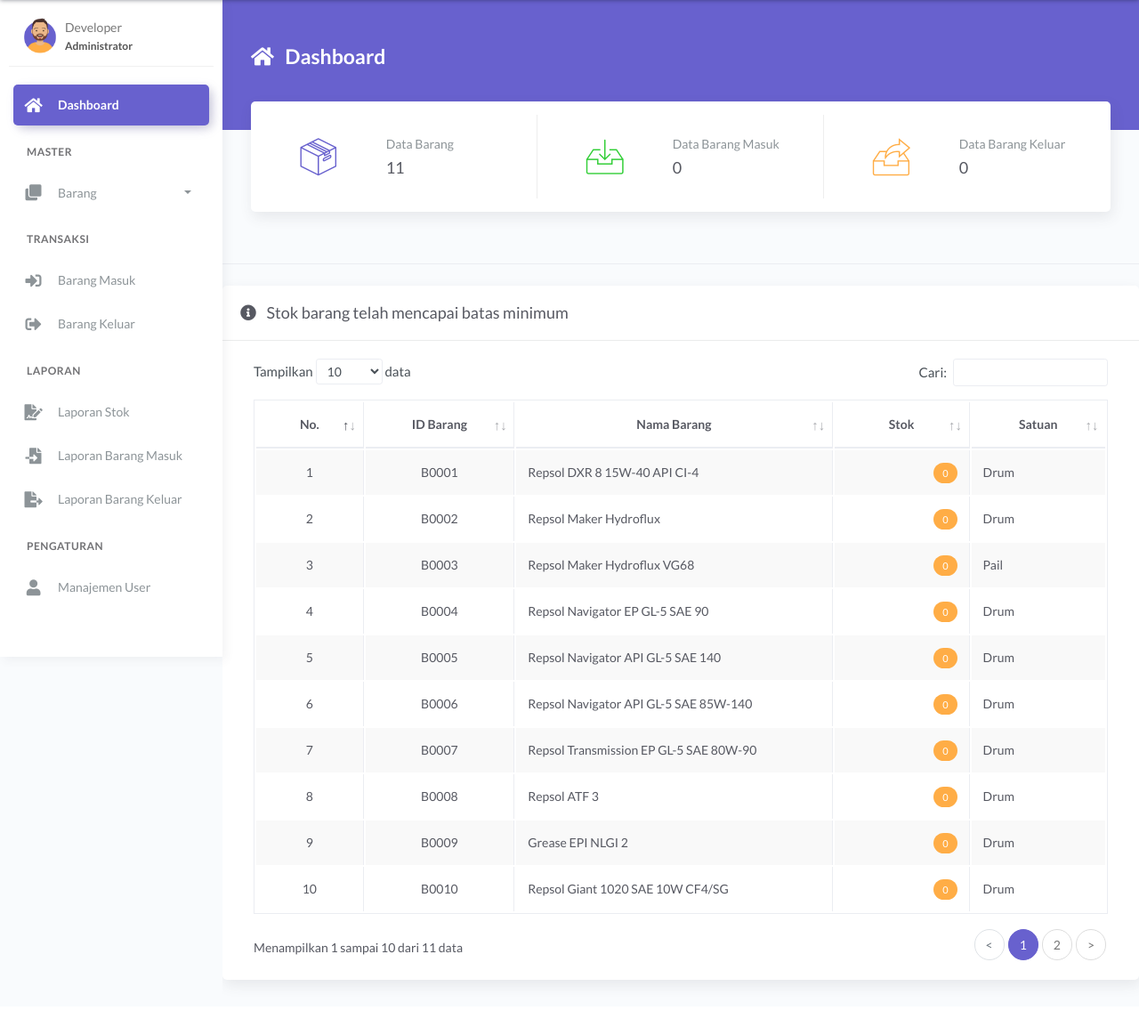
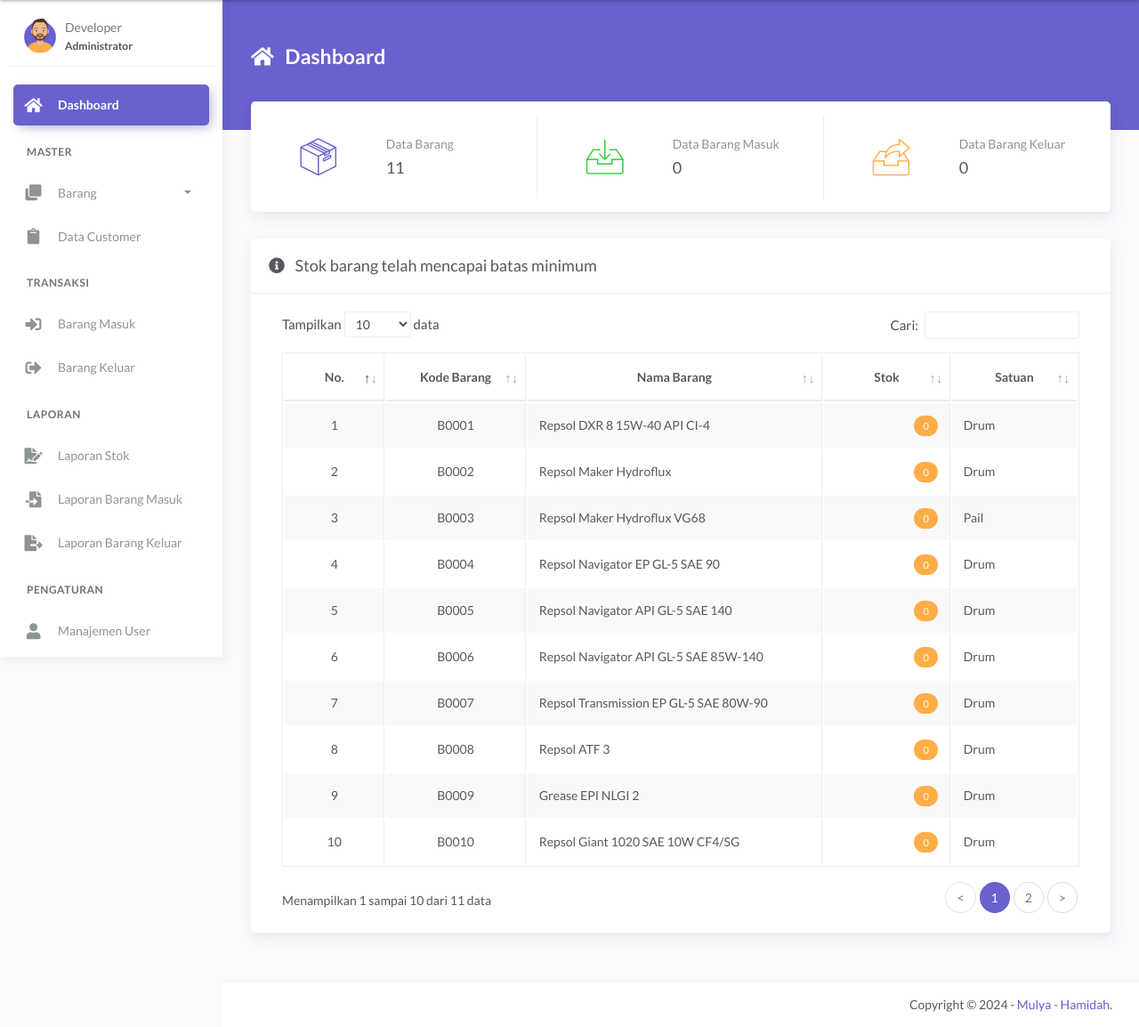
Before and after one commit to mulyaEvrything/gudang, a PHP site: the page made by main.php in a window 1280 px wide. Shown: the part 62-1216 px from the top of the page at 89% size. Before the commit the page ends 1172 px from the top, so only its background shows below. Run offline with PHP 8.4, Linux system fonts and the light colour scheme; a user stored in the database is signed in; data comes from the database, SQL or seed files in the repository; data that the repository does not hold is empty.

Commit message:
Update lagi

```diff
--- a/content.php
+++ b/content.php
@@ -91,6 +91,18 @@
     // panggil file form entri barang keluar
     include "modules/barang-keluar/form_entri.php";
   }
+
+  // jika module yang dipilih "data_customer" dan hak akses bukan "Kepala Gudang"
+  elseif ($_GET['module'] == 'data_customer' && $_SESSION['hak_akses'] != 'Kepala Gudang') {
+    // panggil file tampil_data
+    include "modules/data-customer/tampil_data.php";
+  }
+  // jika module yang dipilih "form_entri_customer" dan hak akses bukan "Kepala Gudang"
+  elseif ($_GET['module'] == 'form_entri_customer' && $_SESSION['hak_akses'] != 'Kepala Gudang') {
+    // panggil file form_entri_customer
+    include "modules/data-customer/form_entri.php";
+  }
+
   // jika module yang dipilih "laporan_stok"
   elseif ($_GET['module'] == 'laporan_stok') {
     // panggil file tampil data laporan stok
--- a/login.php
+++ b/login.php
@@ -112,7 +112,7 @@
 
         <!-- footer -->
         <div class="login-footer mt-4">
-          <span class="msg">&copy; Code Null - 2023</span>
+          <span class="msg">&copy; Mulya - Hamidah - 2024</span>
          </div>
       </form>
     </div>
--- a/main.php
+++ b/main.php
@@ -177,7 +177,7 @@
         <footer class="footer">
           <div class="container-fluid">
             <div class="copyright ml-auto">
-              Copyright &copy; 2023 - <a href="#" class="text-secondary">Code Null</a>.
+              Copyright &copy; 2024 - <a href="#" class="text-secondary">Mulya - Hamidah</a>.
             </div>
           </div>
         </footer>
--- a/modules/barang/tampil_data.php
+++ b/modules/barang/tampil_data.php
@@ -98,7 +98,7 @@
             <thead>
               <tr>
                 <th class="text-center">No.</th>
-                <th class="text-center">ID Barang</th>
+                <th class="text-center">Kode Barang</th>
                 <th class="text-center">Nama Barang</th>
                 <th class="text-center">Harga Satuan</th>
                 <th class="text-center">Satuan</th>
--- a/modules/barang/tampil_detail.php
+++ b/modules/barang/tampil_detail.php
@@ -59,7 +59,7 @@
           <div class="card-body">
             <table class="table table-striped">
               <tr>
-                <td width="120">ID Barang</td>
+                <td width="120">Kode Barang</td>
                 <td width="10">:</td>
                 <td><?php echo $data['id_barang']; ?></td>
               </tr>
@@ -82,7 +82,7 @@
               <tr>
                 <td>Harga Satuan</td>
                 <td>:</td>
-                <td><?php echo 'Rp ' . number_format($data['harga'],0,',','.');?></td>
+                <td><?php echo 'Rp ' . number_format($data['harga'],0,'.','.');?></td>
               </tr>
               <tr>
                 <td>Satuan</td>
--- a/modules/dashboard/tampil_data.php
+++ b/modules/dashboard/tampil_data.php
@@ -121,25 +121,6 @@
         </div>
       </div>
     </div>
-
-    <?php
-    // mengecek hak akses
-    // jika hak akses bukan "Kepala Gudang"
-    if ($_SESSION['hak_akses'] != 'Kepala Gudang') { ?>
-      <!-- tampilkan informasi jumlah data jenis barang, satuan, dan user -->
-      <div class="row">
-        <!-- menampilkan informasi jumlah data jenis barang -->
-
-        <!-- menampilkan informasi jumlah data satuan -->
-
-        </div>
-        <!-- menampilkan informasi jumlah data user -->
-        <!--  -->
-      </div>
-                              <!-- @mulya.evrythings -->
-      <hr class="mt-1 pb-2">
-    <?php } ?>
-
     <!-- menampilkan informasi stok barang yang telah mencapai batas minimum -->
     <div class="card">
       <div class="card-header">
@@ -153,7 +134,7 @@
             <thead>
               <tr>
                 <th class="text-center">No.</th>
-                <th class="text-center">ID Barang</th>
+                <th class="text-center">Kode Barang</th>
                 <th class="text-center">Nama Barang</th>
                 <th class="text-center">Stok</th>
                 <th class="text-center">Satuan</th>
--- a/modules/laporan-stok/tampil_data.php
+++ b/modules/laporan-stok/tampil_data.php
@@ -197,7 +197,7 @@
                 <thead>
                   <tr>
                     <th class="text-center">No.</th>
-                    <th class="text-center">ID Barang</th>
+                    <th class="text-center">Kode Barang</th>
                     <th class="text-center">Nama Barang</th>
 
                     <th class="text-center">Stok</th>
--- a/sidebar_menu.php
+++ b/sidebar_menu.php
@@ -66,10 +66,6 @@
       </li>
     <?php
     }
-    // jika menu jenis barang (tampil data / form entri / form ubah) dipilih, menu jenis barang aktif
-    // update
-
-
     // jika menu satuan (tampil data / form entri / form ubah) dipilih, menu satuan aktif
     elseif ($_GET['module'] == 'satuan' || $_GET['module'] == 'form_entri_satuan' || $_GET['module'] == 'form_ubah_satuan') { ?>
       <li class="nav-section">
@@ -139,6 +135,25 @@
     <?php
     }
 
+    // jika menu data customer, menu customer aktif
+    if ($_GET['module'] == 'data_customer' || $_GET['module'] == 'form_entri_customer') { ?>
+      <li class="nav-item active">
+        <a href="?module=data_customer">
+          <i class="fas fa-clipboard"></i>
+          <p>Data Customer</p>
+        </a>
+      </li>
+      <?php
+      }
+    else {?>
+      <li class="nav-item">
+        <a href="?module=data_customer">
+          <i class="fas fa-clipboard"></i>
+          <p>Data Customer</p>
+        </a>
+      </li>
+    <?php
+    }
     // jika menu barang masuk (tampil data / form entri) dipilih, menu barang masuk aktif
     if ($_GET['module'] == 'barang_masuk' || $_GET['module'] == 'form_entri_barang_masuk') { ?>
       <li class="nav-section">
```
Also changed, not shown: modules/barang/form_entri.php (+18 -2 lines), modules/barang/form_ubah.php (+18 -2 lines).
